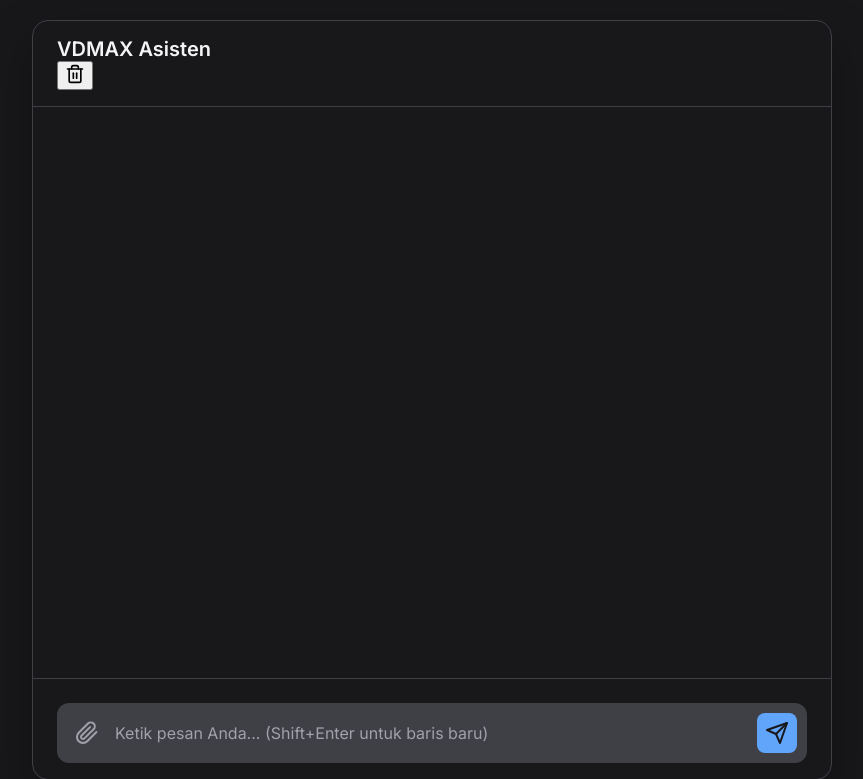
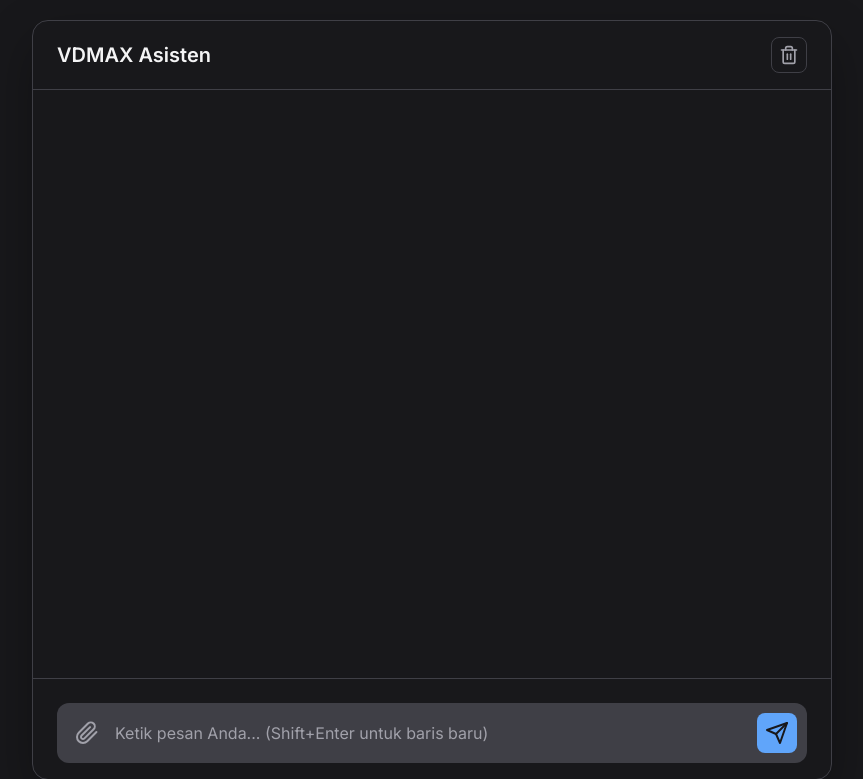
Before and after one commit to Abdulkohar-design/vdmax-assistant03, a Flask app: page / in a window 1280 px wide. Shown: the top 779 px of the page, without its empty margins (208-1071 px from the left). Run offline with Flask 3, Linux system fonts and the light colour scheme; some libraries are stand-ins or nearby versions.

Commit message:
Update style.css

```diff
--- a/static/css/style.css
+++ b/static/css/style.css
@@ -298,3 +298,30 @@
 .copy-button:hover svg {
     stroke: var(--bg-primary);
 }
+/* --- Tambahkan kode ini di bagian akhir file style.css --- */
+
+/* Header Button Styling */
+header {
+    display: flex;
+    justify-content: space-between;
+    align-items: center;
+}
+
+.header-button {
+    background: none;
+    border: 1px solid var(--border-color);
+    color: var(--text-secondary);
+    width: 36px;
+    height: 36px;
+    border-radius: 8px;
+    cursor: pointer;
+    display: flex;
+    align-items: center;
+    justify-content: center;
+    transition: all 0.2s;
+}
+.header-button:hover {
+    background-color: var(--bg-secondary);
+    color: var(--text-primary);
+    border-color: var(--text-secondary);
+}
```
